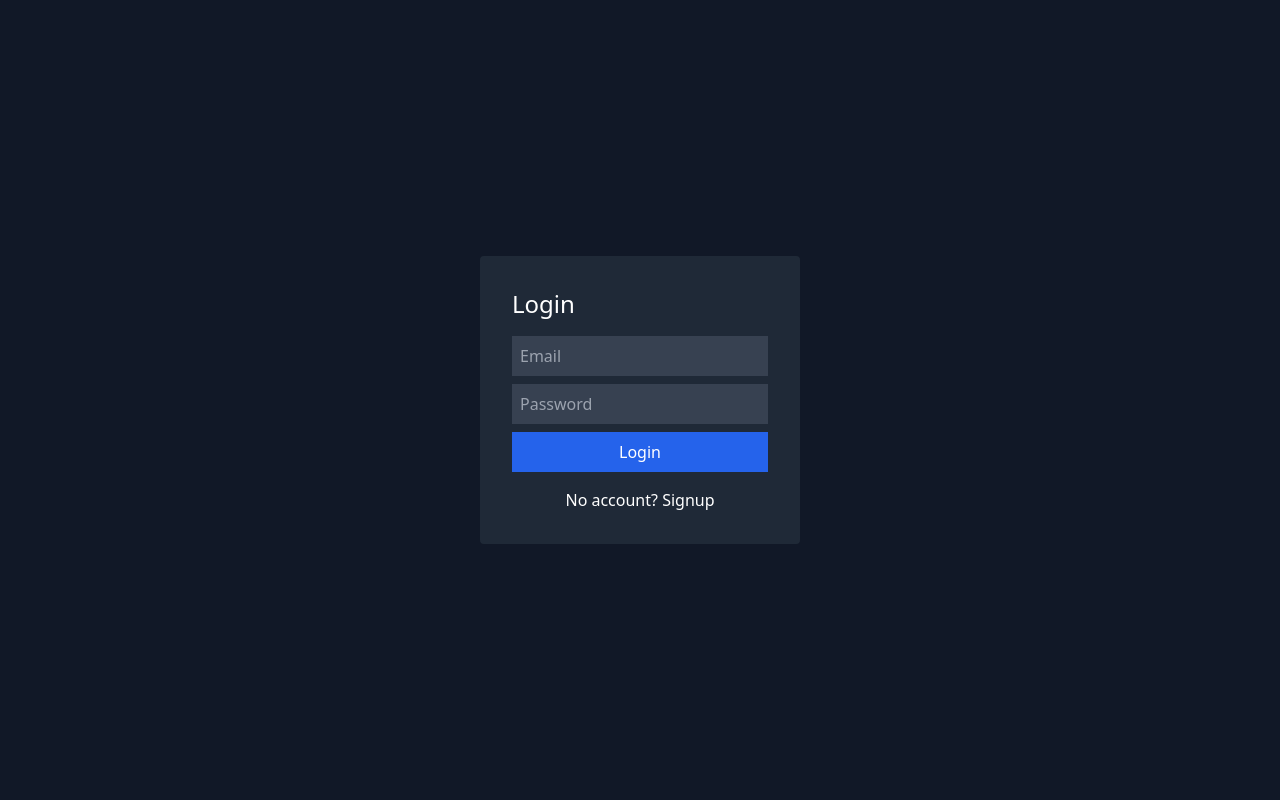
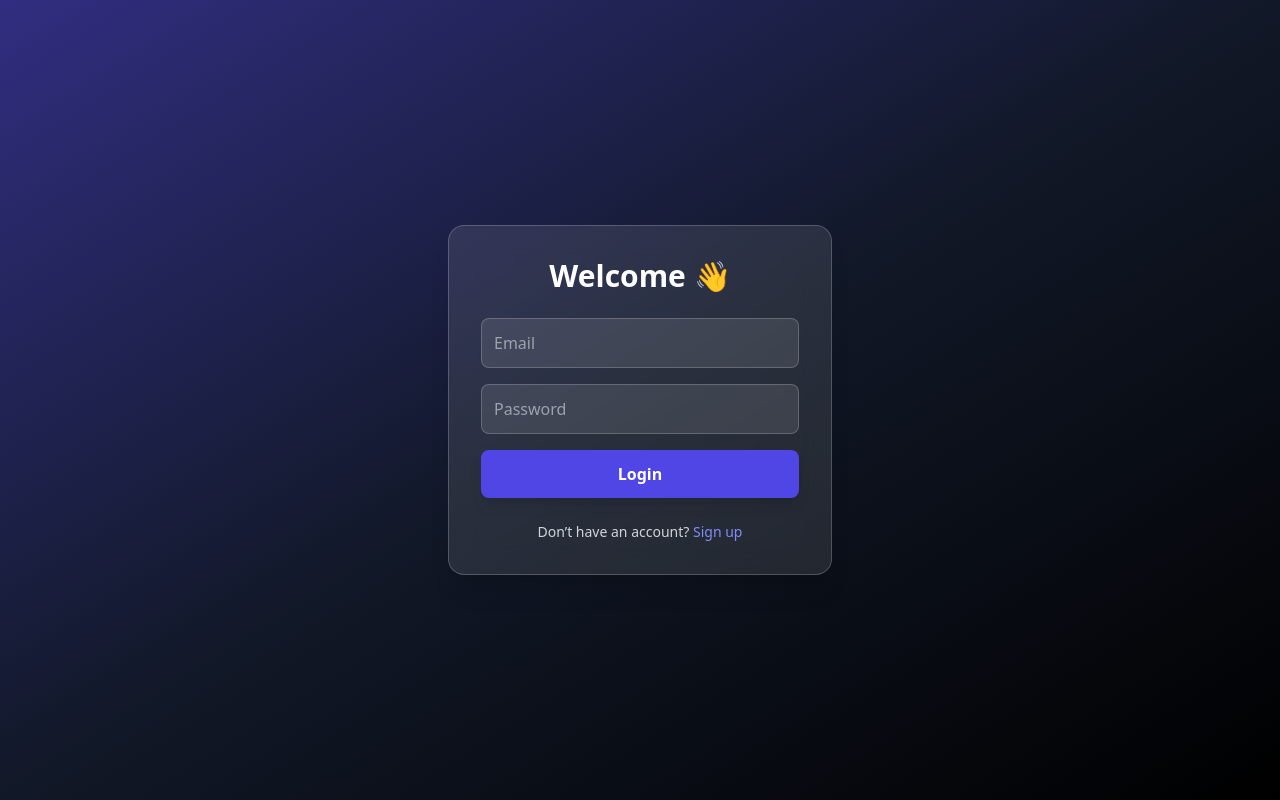
Before and after one commit to YoussefXAhmed/Secure, a React (Create React App) app in the folder frontend/: page / in a window 1280 px wide. Built offline with nearby package versions, Linux system fonts and the light colour scheme.

Commit message:
Upgrade Login Page

```diff
--- a/frontend/src/pages/LoginPage.js
+++ b/frontend/src/pages/LoginPage.js
@@ -5,27 +5,71 @@ import { useNavigate, Link } from 'react-router-dom';
 export default function LoginPage() {
   const [email, setEmail] = useState('');
   const [password, setPassword] = useState('');
+  const [loading, setLoading] = useState(false);
+  const [error, setError] = useState('');
   const nav = useNavigate();
 
   const login = async () => {
-    const res = await axios.post('http://16.170.159.191:5000/login', { email, password });
-    localStorage.setItem('token', res.data.token);
-    nav('/dashboard');
+    try {
+      setLoading(true);
+      setError('');
+      const res = await axios.post('http://16.170.159.191:5000/login', { email, password });
+      localStorage.setItem('token', res.data.token);
+      nav('/dashboard');
+    } catch (err) {
+      setError('Invalid email or password');
+    } finally {
+      setLoading(false);
+    }
   };
 
   return (
-    <div className="min-h-screen flex items-center justify-center bg-gray-900 text-white">
-      <div className="bg-gray-800 p-8 rounded w-80">
-        <h2 className="text-2xl mb-4">Login</h2>
+    <div className="min-h-screen flex items-center justify-center bg-gradient-to-br from-indigo-900 via-gray-900 to-black text-white">
 
-        <input placeholder="Email" onChange={e => setEmail(e.target.value)} className="w-full mb-2 p-2 bg-gray-700" />
-        <input type="password" placeholder="Password" onChange={e => setPassword(e.target.value)} className="w-full mb-2 p-2 bg-gray-700" />
+      <div className="backdrop-blur-lg bg-white/10 border border-white/20 p-8 rounded-2xl shadow-xl w-96">
 
-        <button onClick={login} className="w-full bg-blue-600 p-2">Login</button>
+        <h2 className="text-3xl font-bold text-center mb-6">
+          Welcome 👋
+        </h2>
 
-        <p className="mt-4 text-center">
-          No account? <Link to="/signup">Signup</Link>
+        {error && (
+          <div className="bg-red-500/20 text-red-400 p-2 rounded mb-4 text-sm text-center">
+            {error}
+          </div>
+        )}
+
+        <div className="space-y-4">
+
+          <input
+            placeholder="Email"
+            onChange={e => setEmail(e.target.value)}
+            className="w-full p-3 rounded-lg bg-white/10 border border-white/20 focus:outline-none focus:ring-2 focus:ring-indigo-500 transition"
+          />
+
+          <input
+            type="password"
+            placeholder="Password"
+            onChange={e => setPassword(e.target.value)}
+            className="w-full p-3 rounded-lg bg-white/10 border border-white/20 focus:outline-none focus:ring-2 focus:ring-indigo-500 transition"
+          />
+
+          <button
+            onClick={login}
+            disabled={loading}
+            className="w-full p-3 rounded-lg bg-indigo-600 hover:bg-indigo-700 transition duration-300 font-semibold shadow-lg"
+          >
+            {loading ? 'Logging in...' : 'Login'}
+          </button>
+
+        </div>
+
+        <p className="mt-6 text-center text-sm text-gray-300">
+          Don’t have an account?{' '}
+          <Link to="/signup" className="text-indigo-400 hover:underline">
+            Sign up
+          </Link>
         </p>
+
       </div>
     </div>
   );
```
